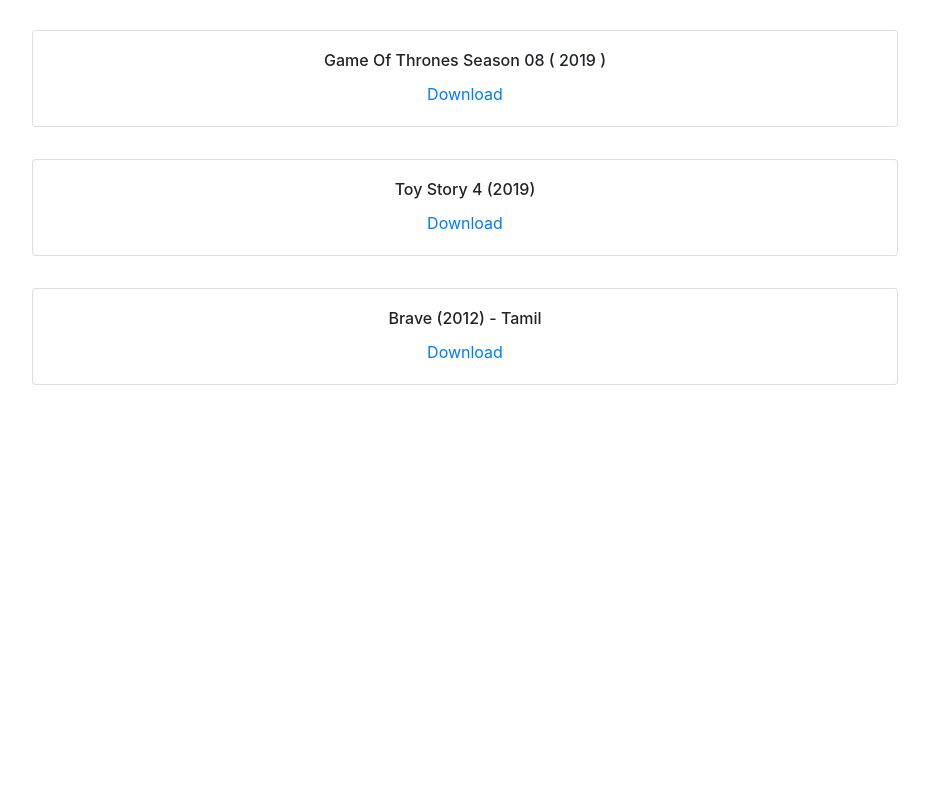
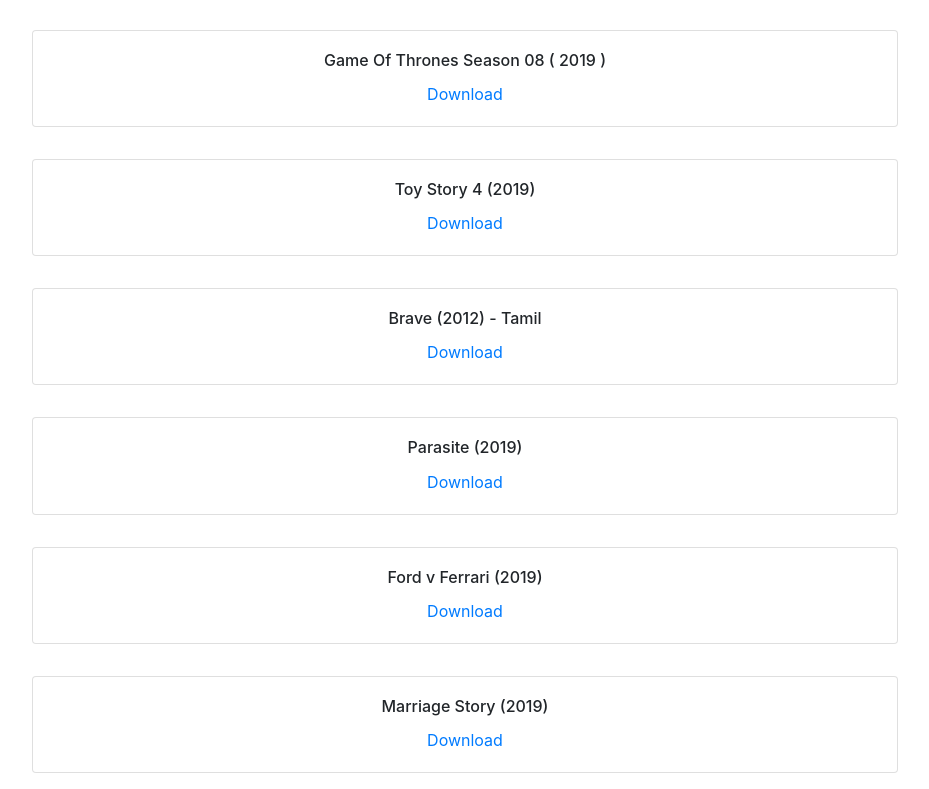
Before and after one commit to CreatorsInn/Quarantine-Life, a React (Create React App) app: page / in a window 1280 px wide. Shown: the part 1843-2632 px from the top of the page, without its empty margins (175-1104 px from the left). Before the commit the page ends 2244 px from the top, so only its background shows below. Built offline with nearby package versions, Linux system fonts and the light colour scheme.

Commit message:
ADDED: Parasite, Ford vFerrari, Marriage Story

```diff
--- a/src/data/links.js
+++ b/src/data/links.js
@@ -84,6 +84,21 @@
     LINK:
       "magnet:?xt=urn:btih:7c52c9ca8c8a3f575ff695842e80d4c308c598cf&dn=www.TamilRockers.ws%20-%20Brave%20(2012)%5dBDRIp%20-%20Org%20Auds%20-%20%5bTamil%20%2b%20Telugu%5d%20-%20x264%20-%20600MB%20-%20Esubs%5d.avi&tr=udp%3a%2f%2ftracker.opentrackr.org%3a1337%2fannounce&tr=udp%3a%2f%2f9.rarbg.to%3a2710%2fannounce&tr=udp%3a%2f%2ftracker.leechers-paradise.org%3a6969%2fannounce&tr=udp%3a%2f%2fopen.stealth.si%3a80%2fannounce&tr=udp%3a%2f%2fxxxtor.com%3a2710%2fannounce&tr=udp%3a%2f%2fretracker.lanta-net.ru%3a2710%2fannounce&tr=udp%3a%2f%2ftracker.torrent.eu.org%3a451%2fannounce&tr=udp%3a%2f%2ftracker.cyberia.is%3a6969%2fannounce&tr=udp%3a%2f%2ftracker.openbittorrent.com%3a80%2fannounce&tr=udp%3a%2f%2ftracker.coppersurfer.tk%3a6969%2fannounce&tr=udp%3a%2f%2ftracker.pomf.se%3a80%2fannounce&tr=udp%3a%2f%2fdenis.stalker.upeer.me%3a6969%2fannounce&tr=udp%3a%2f%2fvalakas.rollo.dnsabr.com%3a2710%2fannounce&tr=udp%3a%2f%2ftracker.moeking.me%3a6969%2fannounce&tr=udp%3a%2f%2f9.rarbg.me%3a2710%2fannounce&tr=udp%3a%2f%2fexodus.desync.com%3a6969%2fannounce&tr=udp%3a%2f%2ftracker.tiny-vps.com%3a6969%2fannounce&tr=udp%3a%2f%2fipv4.tracker.harry.lu%3a80%2fannounce&tr=udp%3a%2f%2fp4p.arenabg.com%3a1337%2fannounce&tr=udp%3a%2f%2fopen.demonii.si%3a1337%2fannounce",
   },
+  {
+    NAME: "Parasite (2019)",
+    LINK:
+      "https://yts.mx/torrent/download/A4C5D60F07F5A4E99623FB2C33D0E51F760B49A9",
+  },
+  {
+    NAME: "Ford v Ferrari (2019)",
+    LINK:
+      "https://yts.mx/torrent/download/E1C752000502246ECA8300E0D1A30841573AA325",
+  },
+  {
+    NAME: "Marriage Story (2019)",
+    LINK:
+      "https://yts.mx/torrent/download/FFB8B0C1047CBC9D241EF653755336E4EFD31CE8",
+  },
 ];
 
 export default links;
```
